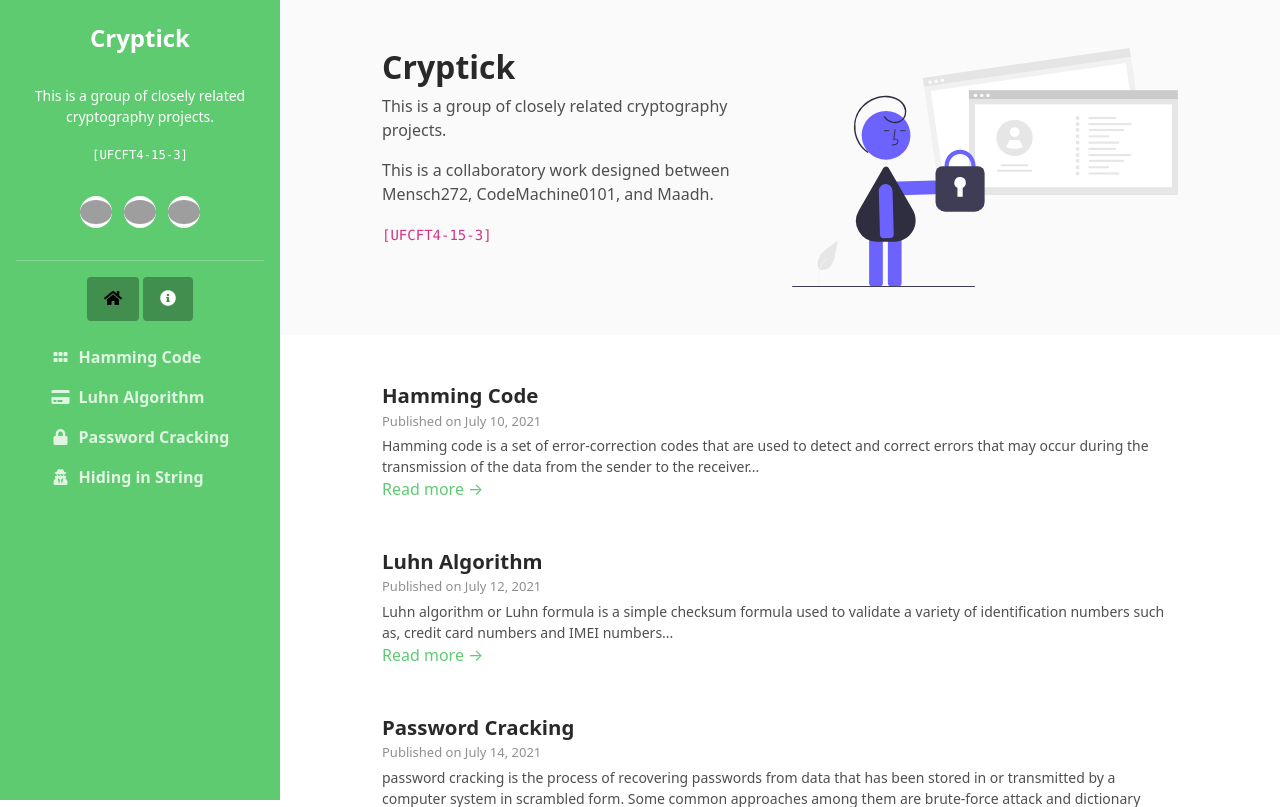
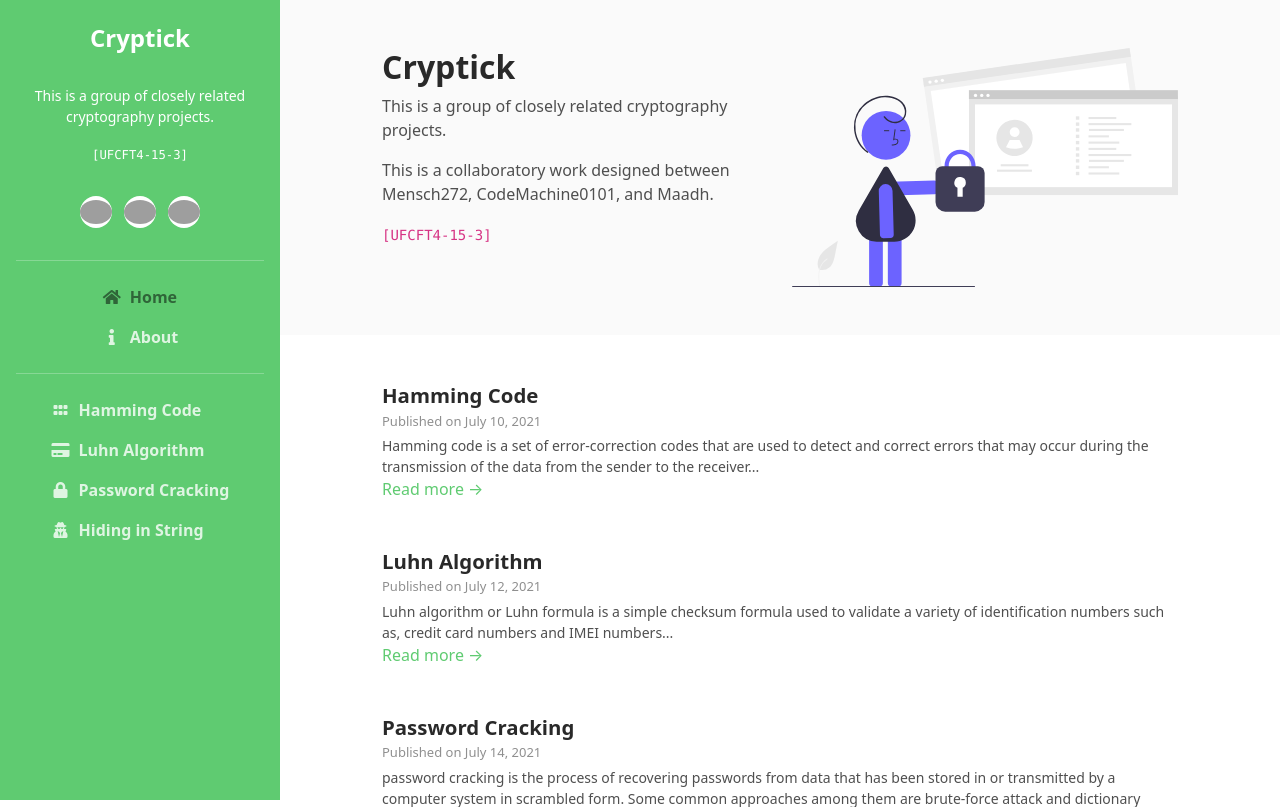
Before and after one commit to m-haisham/crypto-collection, a Django app: page / in a window 1280 px wide. Shown: the top 807 px of the page. Run offline with Django 3.2, Linux system fonts and the light colour scheme; some libraries are stand-ins or nearby versions; grey boxes are pictures that could not be loaded.

Commit message:
Changed header style

```diff
--- a/templates/base/header.html
+++ b/templates/base/header.html
@@ -37,16 +37,27 @@
                 <hr>
             </div>
 
-
-
             {% with view_name=request.resolver_match.view_name %}
-                <div class="mb-3">
-                    <a href="{% url 'home' %}" class="btn btn-primary {% if view_name == 'home' %}active{% endif %}"><i class="fas fa-home"></i></a>
-                    <a href="{% url 'about' %}" class="btn btn-primary {% if view_name == 'about' %}active{% endif %}"><i class="fas fa-info-circle"></i></a>
-                </div>
+                <ul class="navbar-nav flex-column text-start">
+                    <li class="nav-item">
+                        <a class="nav-link {% if view_name == 'home' %}active{% endif %}"
+                           href="{% url 'home' %}">
+                            <i class="fas fa-home fa-fw me-2"></i>Home
+                        </a>
+                    </li>
+                    <li class="nav-item">
+                        <a class="nav-link {% if view_name == 'about' %}active{% endif %}"
+                           href="{% url 'about' %}">
+                            <i class="fas fa-info fa-fw me-2"></i>About
+                        </a>
+                    </li>
+                </ul>
             {% endwith %}
 
-            {% with view_name=request.resolver_match.view_name %}
+            <div class="w-100">
+                <hr>
+            </div>
+
             <ul class="navbar-nav flex-column text-start">
                 <li class="nav-item">
                     <a class="nav-link {% if '2021-07-10/hamming-code' in request.path %}active{% endif %}"
@@ -73,7 +84,6 @@
                     </a>
                 </li>
             </ul>
-            {% endwith %}
         </div>
     </nav>
 </header>
```
Lines whose indentation alone changed are shown as unchanged.
